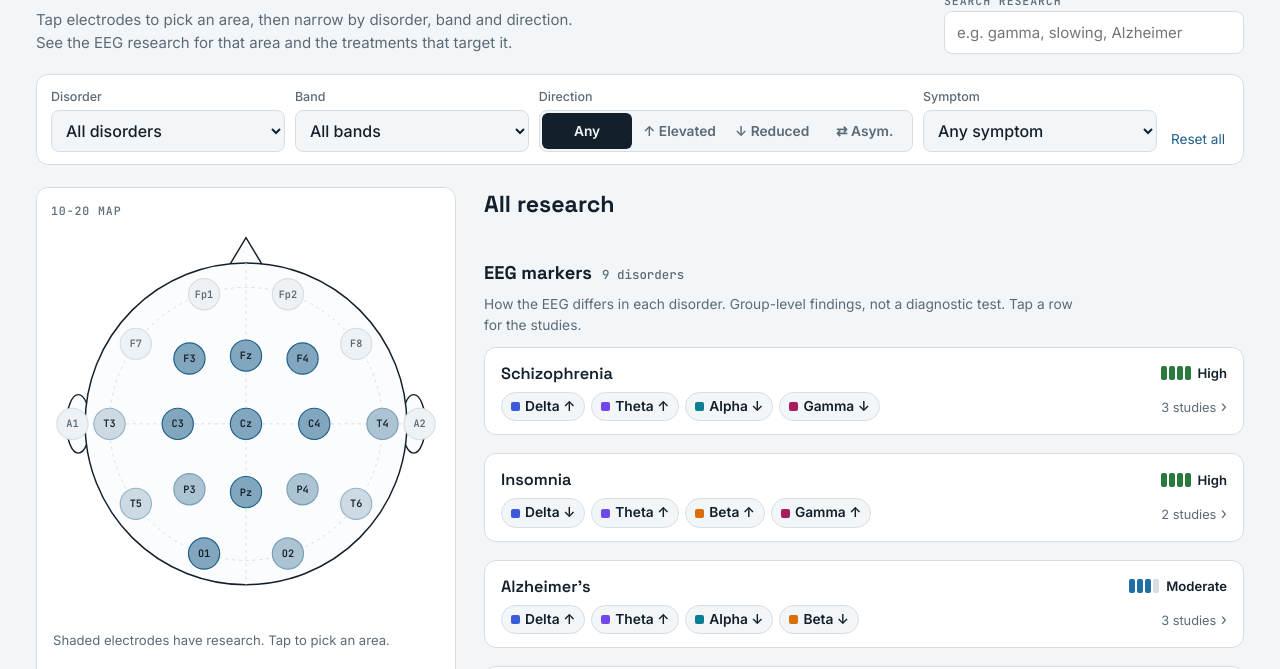
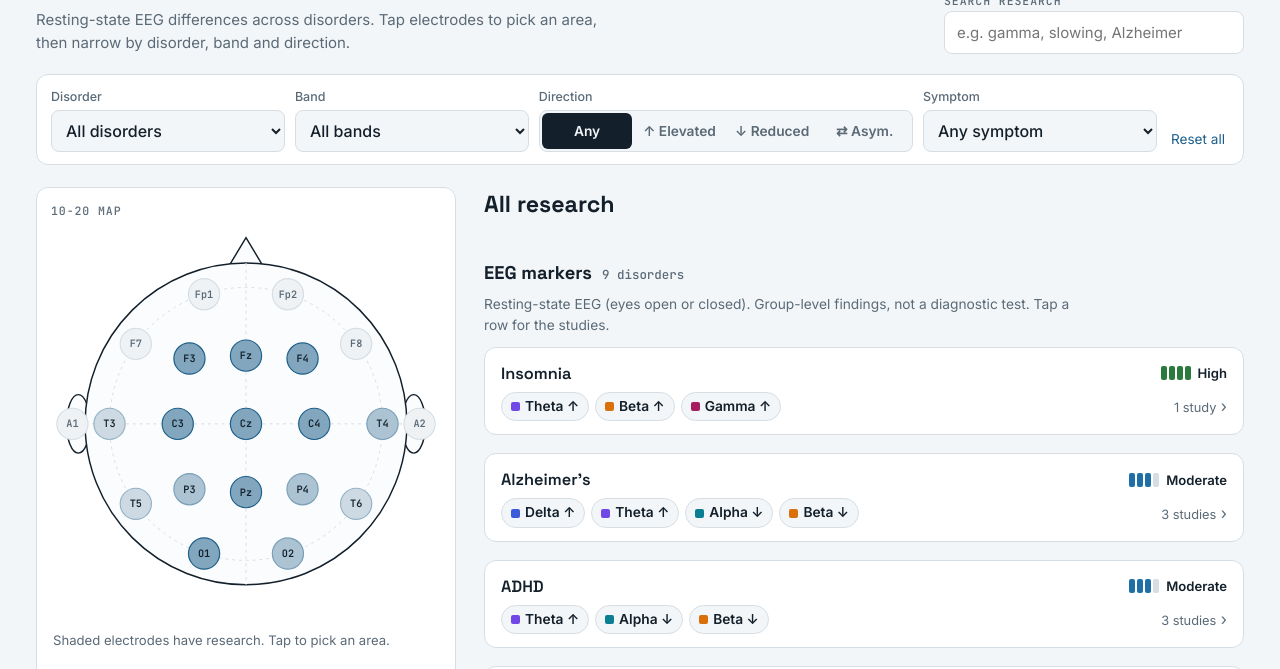
Before and after one commit to farrokh143/eeg-disorder-atlas, a plain HTML site: page index.html in a window 1280 px wide. Shown: the part 79-748 px from the top of the page. Drawn offline with Linux system fonts and the light colour scheme.

Commit message:
Restrict EEG markers to resting-state recordings; log excluded task/evoked/sleep studies
Co-Authored-By: Claude Opus 5.5 <noreply@anthropic.com>
Claude-Session: https://claude.ai/code/session_017VURukz526qgdgVai2cq8s

```diff
--- a/data/research.js
+++ b/data/research.js
@@ -6,7 +6,10 @@
  * against the original paper (use the PubMed link in the app) before relying on it.
  *
  * evidence: "strong" | "moderate" | "preliminary" | "contested"
- * type:     "biomarker" (an EEG difference observed in the condition)
+ * SCOPE: EEG markers are resting-state only (eyes open or eyes closed, awake). Task, evoked-response
+ *        and sleep EEG studies are not included; log them in `excluded` with the reason.
+ *
+ * type:     "biomarker" (a resting-state EEG difference observed in the condition)
  *           "protocol"  (a neurofeedback training protocol tested as treatment)
  * direction:"up" | "down" | "ratio" | "asymmetry"  (summary arrow for the card)
  * changes:  { band: "up" | "down" | "asymmetry" | "regulate" | "mixed" }
@@ -32,11 +35,11 @@ window.NF_DATA = {
   conditions: [
     { id: "alzheimers", name: "Alzheimer's", summary: "One of the most consistent EEG pictures in medicine: slowing. Delta and theta rise, posterior alpha and beta fall, and the alpha peak frequency drops as the disease progresses." },
     { id: "adhd", name: "ADHD", summary: "An elevated theta/beta ratio at the vertex was long proposed as a marker, but it holds only for a subgroup. Neurofeedback on the same bands helps on unblinded ratings; blinded trials are much less convincing." },
-    { id: "schizophrenia", name: "Schizophrenia", summary: "Reduced gamma synchrony, especially the 40 Hz auditory steady-state response over fronto-central sites, is one of the best-replicated findings. Resting slow-wave excess is also common." },
+    { id: "schizophrenia", name: "Schizophrenia", summary: "Resting EEG often shows excess slow activity (delta and theta) and reduced alpha, but these changes are not specific enough to diagnose schizophrenia. The best-known gamma findings come from evoked (task) recordings and are not included here." },
     { id: "depression", name: "Depression", summary: "Frontal alpha asymmetry (F3/F4) is the classic proposed marker, but pooled data do not support it diagnostically. Frontal-midline theta may predict who responds to treatment." },
     { id: "parkinsons", name: "Parkinson's", summary: "Resting EEG slows in Parkinson's disease, and a lower dominant posterior frequency predicts later dementia." },
     { id: "tbi", name: "Brain injury (TBI)", summary: "Focal or diffuse slowing and reduced alpha after head injury. Group differences are real, but qEEG is not reliable for diagnosing mild TBI in an individual." },
-    { id: "insomnia", name: "Insomnia", summary: "The hyperarousal model: more beta and gamma around sleep onset and during NREM sleep. SMR neurofeedback was not better than sham in a blinded trial." },
+    { id: "insomnia", name: "Insomnia", summary: "The hyperarousal model: in resting wakefulness, people with insomnia show more beta, theta and gamma power. SMR neurofeedback was not better than sham in a blinded trial." },
     { id: "autism", name: "Autism", summary: "A U-shaped power profile: excess low (delta/theta) and high (beta/gamma) frequencies with reduced alpha. Results vary a lot by age and sample." },
     { id: "sud", name: "Alcohol & substance use", summary: "Resting beta is elevated in people with alcohol dependence and their relatives, suggesting a trait of cortical hyperexcitability. Alpha-theta neurofeedback has a long clinical history." },
     { id: "epilepsy", name: "Epilepsy", summary: "Diagnosis rests on epileptiform discharges rather than band power. SMR and slow-cortical-potential training reduced seizures in drug-resistant patients." },
@@ -101,26 +104,6 @@ window.NF_DATA = {
     },
     /* ---------------- Schizophrenia ---------------- */
     {
-      id: "scz-kwon-1999", condition: "schizophrenia", type: "biomarker",
-      metrics: { design: 2, control: null, blinded: null, n: null, k: null },
-      sites: ["Fz","Cz"], bands: ["gamma"], direction: "down", evidence: "moderate",
-      changes: { gamma: "down" }, symptoms: ["psychosis"],
-      claim: "Reduced 40 Hz gamma response to auditory clicks",
-      detail: "Patients showed less power and phase-locking in response to 40 Hz click trains, while responses at lower rates were relatively spared. This started a large literature on gamma deficits.",
-      design: "Case-control",
-      cite: { authors: "Kwon JS, O'Donnell BF, Wallenstein GV, et al.", year: 1999, title: "Gamma frequency-range abnormalities to auditory stimulation in schizophrenia", journal: "Archives of General Psychiatry" }
-    },
-    {
-      id: "scz-thune-2016", condition: "schizophrenia", type: "biomarker",
-      metrics: { design: 5, control: null, blinded: null, n: null, k: null },
-      sites: ["Fz","Cz"], bands: ["gamma"], direction: "down", evidence: "strong",
-      changes: { gamma: "down" }, symptoms: ["psychosis"],
-      claim: "40 Hz auditory steady-state deficit confirmed across studies",
-      detail: "Pooled data showed reduced 40 Hz ASSR power and phase-locking in schizophrenia, with moderate effect sizes. Deficits appeared in chronic and first-episode patients.",
-      design: "Meta-analysis",
-      cite: { authors: "Thuné H, Recasens M, Uhlhaas PJ", year: 2016, title: "The 40-Hz auditory steady-state response in patients with schizophrenia: a meta-analysis", journal: "JAMA Psychiatry" }
-    },
-    {
       id: "scz-boutros-2008", condition: "schizophrenia", type: "biomarker",
       metrics: { design: 2, control: null, blinded: null, n: null, k: null },
       sites: ["Fz","F3","F4","Cz"], bands: ["delta","theta","alpha"], direction: "up", evidence: "moderate",
@@ -163,16 +146,6 @@ window.NF_DATA = {
       cite: { authors: "Nuwer MR, Hovda DA, Schrader LM, Vespa PM", year: 2005, title: "Routine and quantitative EEG in mild traumatic brain injury", journal: "Clinical Neurophysiology" }
     },
     /* ---------------- Insomnia ---------------- */
-    {
-      id: "ins-perlis-2001", condition: "insomnia", type: "biomarker",
-      metrics: { design: 2, control: null, blinded: null, n: null, k: null },
-      sites: ["C3","C4"], bands: ["beta","gamma"], direction: "up", evidence: "moderate",
-      changes: { beta: "up", gamma: "up" }, symptoms: ["sleep","hyperarousal"],
-      claim: "More beta/gamma during NREM sleep (hyperarousal)",
-      detail: "People with primary insomnia showed more high-frequency activity around sleep onset and during NREM sleep than good sleepers, consistent with cortical hyperarousal.",
-      design: "Case-control (sleep EEG)",
-      cite: { authors: "Perlis ML, Smith MT, Andrews PJ, Orff H, Giles DE", year: 2001, title: "Beta/Gamma EEG activity in patients with primary and secondary insomnia and good sleeper controls", journal: "Sleep" }
-    },
     /* ---------------- Autism ---------------- */
     {
       id: "asd-wang-2013", condition: "autism", type: "biomarker",
@@ -423,10 +396,10 @@ window.NF_DATA = {
     {
       id: "ins-zhao-2021", condition: "insomnia", type: "biomarker",
       metrics: { design: 5, control: null, blinded: null, n: 977, k: 24 },
-      sites: [], bands: ["beta","theta","gamma","delta"], direction: "up", evidence: "strong",
-      changes: { beta: "up", theta: "up", gamma: "up", delta: "down" }, symptoms: ["sleep","hyperarousal"],
-      claim: "Raised beta across wake and sleep; more theta and gamma when awake",
-      detail: "Meta-analysis of 24 studies (977 participants): insomnia disorder showed increased beta power throughout wakefulness and sleep, increased theta and gamma when awake, and less delta during NREM sleep. Pooled across recording sites.",
+      sites: [], bands: ["beta", "theta", "gamma"], direction: "up", evidence: "strong",
+      changes: { beta: "up", theta: "up", gamma: "up" }, symptoms: ["sleep","hyperarousal"],
+      claim: "More beta, theta and gamma in resting wakefulness",
+      detail: "Meta-analysis of 24 studies (977 participants): during wakefulness, people with insomnia disorder showed increased beta, theta and gamma power, in line with cortical hyperarousal. The paper also pooled sleep-stage EEG; those results are not included here. Pooled across recording sites.",
       design: "Meta-analysis",
       cite: { authors: "Zhao W, Van Someren EJW, Li C, et al.", year: 2021, title: "EEG spectral analysis in insomnia disorder: A systematic review and meta-analysis", journal: "Sleep Medicine Reviews" }
     },
@@ -565,5 +538,12 @@ window.NF_DATA = {
     { authors: "Thibault RT, Raz A", year: 2017, title: "The psychology of neurofeedback: clinical intervention even if applied placebo", journal: "American Psychologist", note: "Argues much of the benefit may be non-specific." },
     { authors: "Sitaram R, Ros T, Stoeckel L, et al.", year: 2017, title: "Closed-loop brain training: the science of neurofeedback", journal: "Nature Reviews Neuroscience", note: "Mechanisms overview." },
     { authors: "Newson JJ, Thiagarajan TC", year: 2019, title: "EEG Frequency Bands in Psychiatric Disorders: A Review of Resting State Studies", journal: "Frontiers in Human Neuroscience", note: "Across 184 resting studies, band changes overlapped heavily between disorders, so one pattern rarely points to one diagnosis." }
+  ],
+
+  // Studies reviewed and left out, with the reason (kept for the research log; not shown in the app).
+  excluded: [
+    { id: "scz-kwon-1999", reason: "Task/evoked: 40 Hz auditory steady-state response, not resting-state EEG.", cite: { authors: "Kwon JS, O'Donnell BF, Wallenstein GV, et al.", year: 1999, title: "Gamma frequency-range abnormalities to auditory stimulation in schizophrenia", journal: "Archives of General Psychiatry" } },
+    { id: "scz-thune-2016", reason: "Task/evoked: meta-analysis of the 40 Hz auditory steady-state response, not resting-state EEG.", cite: { authors: "Thuné H, Recasens M, Uhlhaas PJ", year: 2016, title: "The 40-Hz auditory steady-state response in patients with schizophrenia: a meta-analysis", journal: "JAMA Psychiatry" } },
+    { id: "ins-perlis-2001", reason: "Sleep EEG (NREM), not resting wakefulness.", cite: { authors: "Perlis ML, Smith MT, Andrews PJ, Orff H, Giles DE", year: 2001, title: "Beta/Gamma EEG activity in patients with primary and secondary insomnia and good sleeper controls", journal: "Sleep" } }
   ]
 };
--- a/index.html
+++ b/index.html
@@ -295,7 +295,7 @@ html, body { overflow-x: clip; }
   <header class="top">
     <div>
       <h1>EEG Disorder Atlas</h1>
-      <p>Tap electrodes to pick an area, then narrow by disorder, band and direction. See the EEG research for that area and the treatments that target it.</p>
+      <p>Resting-state EEG differences across disorders. Tap electrodes to pick an area, then narrow by disorder, band and direction.</p>
     </div>
     <label class="search"><span class="eyebrow">Search research</span>
       <input id="q" type="search" placeholder="e.g. gamma, slowing, Alzheimer" autocomplete="off">
@@ -360,7 +360,7 @@ html, body { overflow-x: clip; }
     </div>
     <div>
       <h2>About this map</h2>
-      <p class="warn">Group-level EEG differences are not diagnostic tests for individuals, and the same pattern turns up in several conditions. Summaries were compiled from the published literature and are a starting point, not a clinical guide. Check every claim against the original paper before using it with clients. Scalp electrodes pick up activity spread from nearby cortex (volume conduction), and readings also depend on the reference and montage, so findings at neighbouring electrodes are shown too (dashed). Old 10-20 names are used: T3/T4/T5/T6 are T7/T8/P7/P8 in the 10-10 system.</p>
+      <p class="warn">EEG markers are from resting-state recordings only (eyes open or closed); task, evoked-response and sleep studies are left out. Group-level EEG differences are not diagnostic tests for individuals, and the same pattern turns up in several conditions. Summaries were compiled from the published literature and are a starting point, not a clinical guide. Check every claim against the original paper before using it with clients. Scalp electrodes pick up activity spread from nearby cortex (volume conduction), and readings also depend on the reference and montage, so findings at neighbouring electrodes are shown too (dashed). Old 10-20 names are used: T3/T4/T5/T6 are T7/T8/P7/P8 in the 10-10 system.</p>
     </div>
   </section>
 </div>
@@ -720,7 +720,7 @@ html, body { overflow-x: clip; }
     };
     const mHtml = markers.length ? grouped(markers, "biomarker") : empty("No EEG marker studies match. Try a wider area, another band, or clear a filter.");
     const tHtml = treats.length ? grouped(treats, "protocol") : empty("No treatment studies match. Try a wider area or clear a filter.");
-    const mHint = "How the EEG differs in each disorder. Group-level findings, not a diagnostic test. Tap a row for the studies.";
+    const mHint = "Resting-state EEG (eyes open or closed). Group-level findings, not a diagnostic test. Tap a row for the studies.";
     const tHint = state.dir ? "Neurofeedback that trains this band the other way." : "Neurofeedback tested as treatment.";
     requestAnimationFrame(() => syncJump && syncJump());
     $("jump").innerHTML = `See results ↓`;
```
Also changed, not shown: 2 other files.
